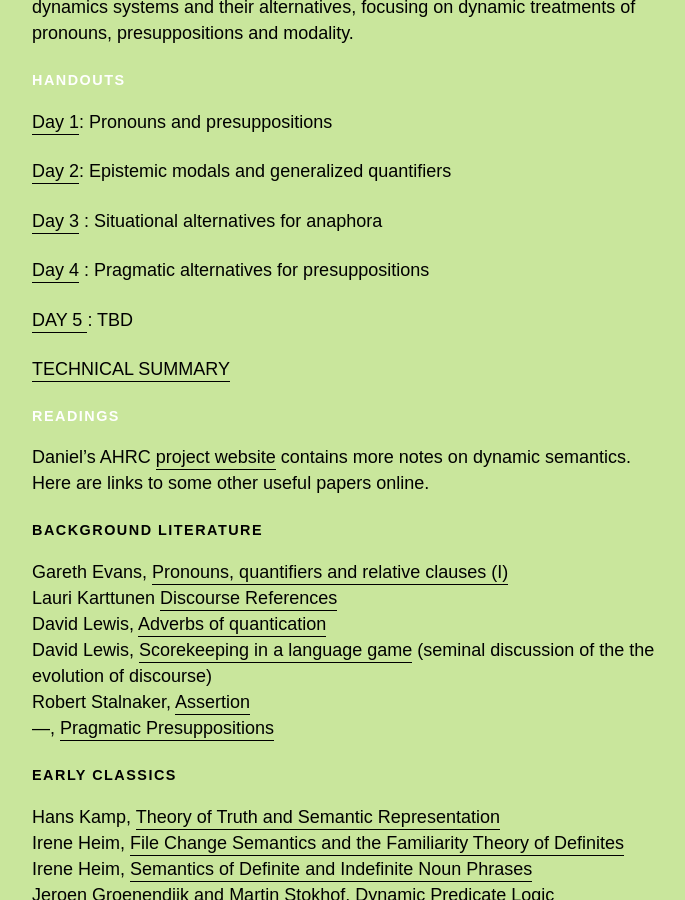
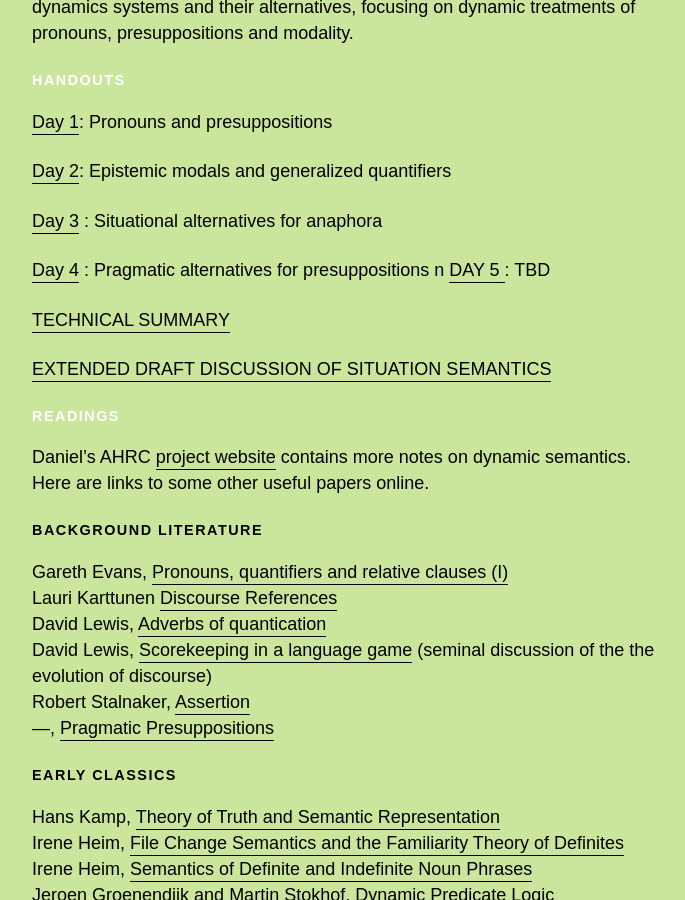
Before and after one commit to danielrothschild/danielrothschild.github.io, a Jekyll site: the page built from _pages/47_esslli.md, in a window 1280 px wide and 900 px high, scrolled down 512 px. Shown: the whole window, without its empty margins (248-933 px from the left). Built offline with Jekyll 4.4.1, drawn with Linux system fonts in a browser that asks for light colours; comment, search, counter and statistics services are not loaded.

```diff
--- a/_pages/47_esslli.md
+++ b/_pages/47_esslli.md
@@ -27,10 +27,12 @@ This is a critical introduction to dynamic semantics taught by [Daniel Rothschil
 [Day 3](https://www.dropbox.com/s/ftw6dn4iu68m8rj/ESSLLI%20Day%203.pdf?dl=0) : Situational alternatives for anaphora
 
 [Day 4](https://www.dropbox.com/s/o4qlegscu7vqpdj/ESSLLI%20Day%204.pdf?dl=0) : Pragmatic alternatives for presuppositions
-
+n
 <span class="underline">Day 5 </span> : TBD
 
 [TECHNICAL SUMMARY](https://www.dropbox.com/s/y65q2qf0567vl9j/DYNSEM%20-%20summary.pdf?dl=0)
+
+[EXTENDED DRAFT DISCUSSION OF SITUATION SEMANTICS](https://www.dropbox.com/s/sdok27mr62857w5/etype.pdf?dl=0)
 
 <div class="title"> READINGS </div>
 
```
